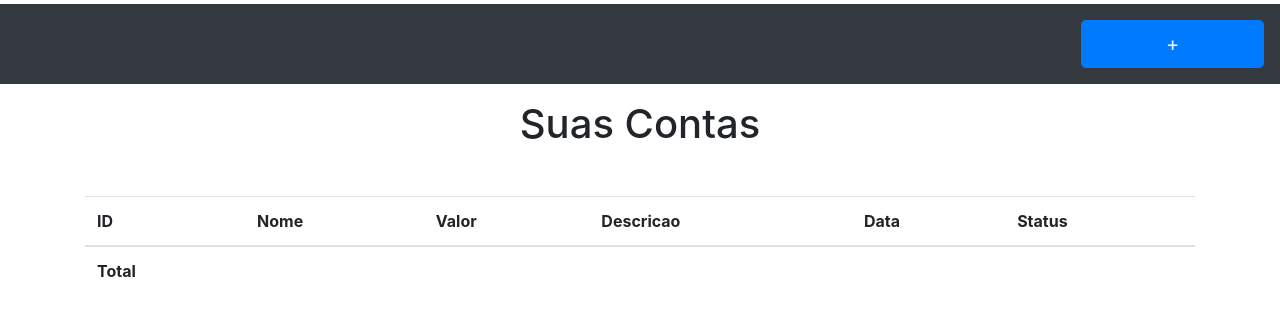
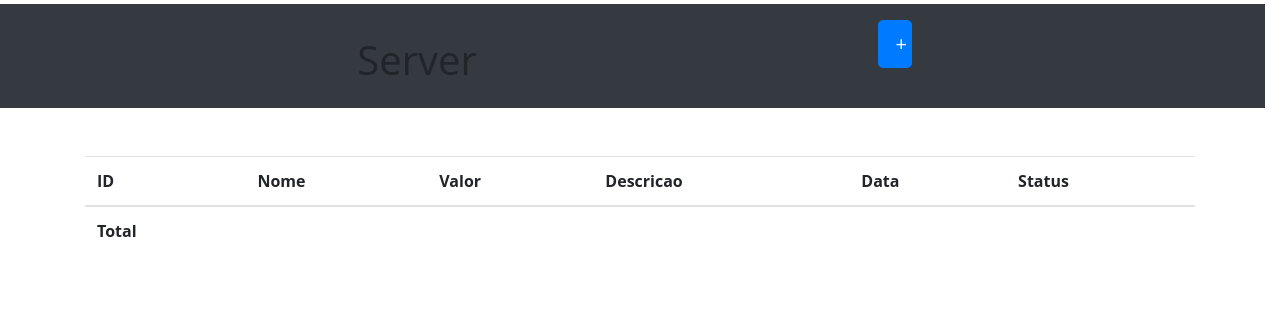
Before and after one commit to lucasdlg5/hmdioy, a Vue app in the folder hmdioy/: page /lgon in a window 1280 px wide. Shown: the top 316 px of the page. Built offline with nearby package versions, Linux system fonts and the light colour scheme.

Commit message:
alterando front

```diff
--- a/hmdioy/src/App.vue
+++ b/hmdioy/src/App.vue
@@ -14,16 +14,16 @@
       </div>
 
     </div>
-    <div class="container-fluid mt-1 bg-dark p-3">
+    <div class="container-fluid mt-1 bg-dark p-3 row">
+      <h1 class="mt-3 d-flex justify-content-center col-sm-8">Server</h1>
       <div class="row d-flex justify-content-end">
         <div class="col-2">
-           <button type="button" class="btn btn-primary btn-lg btn-block" v-on:click="blockElemento">+</button>
+           <button type="button" class="btn btn-primary btn-lg btn-block col-sm-4" v-on:click="blockElemento">+</button>
         </div>
       </div>
     </div>
 
     <div class="container">
-      <h1  class="mt-3 d-flex justify-content-center">Suas Contas</h1>
       <table class="mt-5 table">
         <thead>
           <tr>
@@ -90,6 +90,9 @@ export default {
          document.getElementById('add-conta').style.display = 'none'
 
       },
+      deletar(){
+
+      },
       incrment(){
         this.counter++;
       }
@@ -104,6 +107,10 @@ export default {
 </script>
 
 <style>
+*{
+  font-family: 'Open Sans', sans-serif;
+
+}
 .add-conta{
   display: none;
   margin-top: 200px;
@@ -132,4 +139,6 @@ export default {
 .btn .btn-primary .btn-lg{
   background-color: #fff;
 }
+
+
 </style>
```
